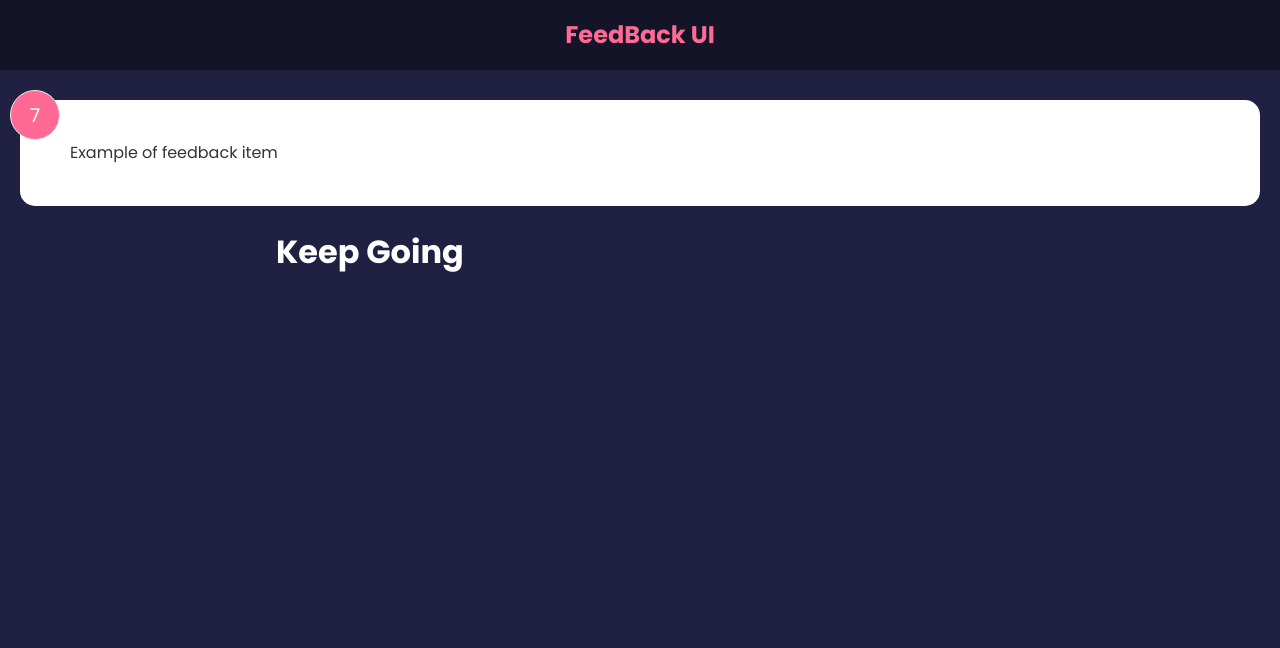
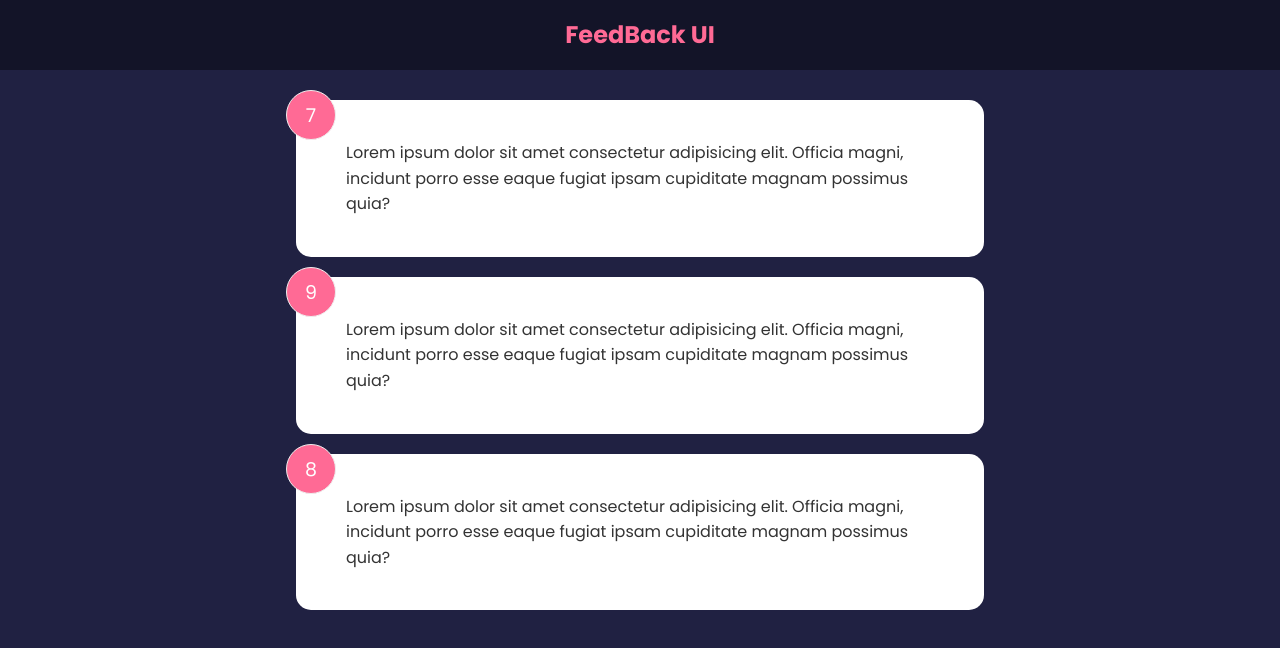
Before and after one commit to Web-Dev-Codi/FeedBack-UI-React, a React (Create React App) app: page / in a window 1280 px wide. Shown: the top 648 px of the page. Built offline with nearby package versions, Linux system fonts and the light colour scheme.

Commit message:
Added card items

```diff
--- a/src/App.js
+++ b/src/App.js
@@ -1,15 +1,18 @@
+import { useState } from "react";
 import Header from "./components/Header";
 import FeedbackItem from "./components/FeedbackItem";
+import { FeedbackData } from "./data/FeedbackData";
+import { FeedbackList } from "./components/FeedbackList"
 
 function App() {
+
+  const [feedback, setFeedBack] = useState(FeedbackData)
 
   return (
     <>
       <Header />
-      <FeedbackItem />
       <div className="container">
-        <h1>Keep Going</h1>
-
+        <FeedbackList feedback={feedback} />
       </div>
     </>
   )
--- a/src/components/FeedbackItem.jsx
+++ b/src/components/FeedbackItem.jsx
@@ -1,17 +1,22 @@
 import React from 'react';
-import { useState } from 'react';
+import { Card } from "./shared/Card"
 
-function Feedbackitem() {
-  const [rating, setRating] = useState(7);
-  const [text, setText] = useState('Example of feedback item');
+function Feedbackitem({ item }) {
+
+  // const handleClick = () => {
+  //   setRating(() => {
+  //     return 100;
+  //   })
+  // }
 
 
 
   return (
-    <div className='card'>
-      <div className="num-display">{rating}</div>
-      <div className="text-display">{text}</div>
-    </div>
+    <Card>
+      <div className="num-display">{item.rating}</div>
+      <div className="text-display">{item.text}</div>
+      {/* <button onClick={handleClick}>Click Me</button> */}
+    </Card>
   )
 }
 
--- /dev/null
+++ b/src/components/FeedbackList.jsx
@@ -0,0 +1,15 @@
+import React from 'react'
+import Feedbackitem from './FeedbackItem'
+
+export function FeedbackList({ feedback }) {
+  if (!feedback || feedback.length === 0) {
+    return <p>No Feedback Yet</p>
+  }
+
+  return (
+    <div className='feedback-list'>{feedback.map((item) => (
+      <Feedbackitem key={item.id} item={item} />
+    ))}
+    </div>
+  )
+}
--- /dev/null
+++ b/src/components/shared/Card.jsx
@@ -0,0 +1,7 @@
+import React from 'react'
+
+export function Card({ children }) {
+  return (
+    <div className='card'>{children}</div>
+  )
+}
--- /dev/null
+++ b/src/data/FeedbackData.js
@@ -0,0 +1,19 @@
+export const FeedbackData = [
+  {
+    id: 1,
+    rating: 7,
+    text: 'Lorem ipsum dolor sit amet consectetur adipisicing elit. Officia magni, incidunt porro esse eaque fugiat ipsam cupiditate magnam possimus quia?',
+  },
+  {
+    id: 2,
+    rating: 9,
+    text: 'Lorem ipsum dolor sit amet consectetur adipisicing elit. Officia magni, incidunt porro esse eaque fugiat ipsam cupiditate magnam possimus quia?',
+  },
+  {
+    id: 3,
+    rating: 8,
+    text: 'Lorem ipsum dolor sit amet consectetur adipisicing elit. Officia magni, incidunt porro esse eaque fugiat ipsam cupiditate magnam possimus quia?',
+  }
+];
+
+// export default FeedbackData;
--- a/src/index.js
+++ b/src/index.js
@@ -4,4 +4,5 @@
 import App from "./App.js";
 
 
+
 ReactDOM.render(<App />, document.getElementById('root'));
```
